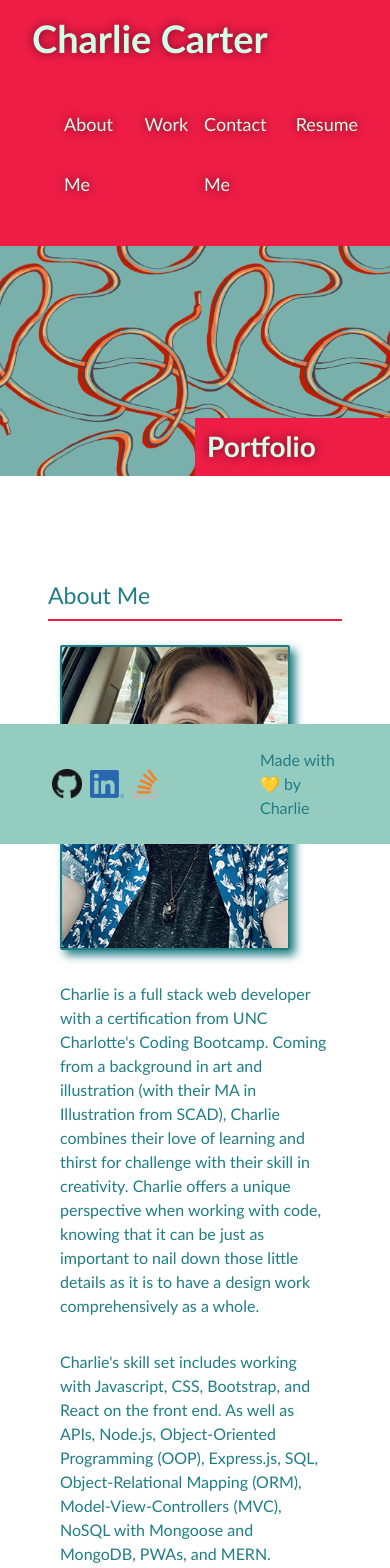
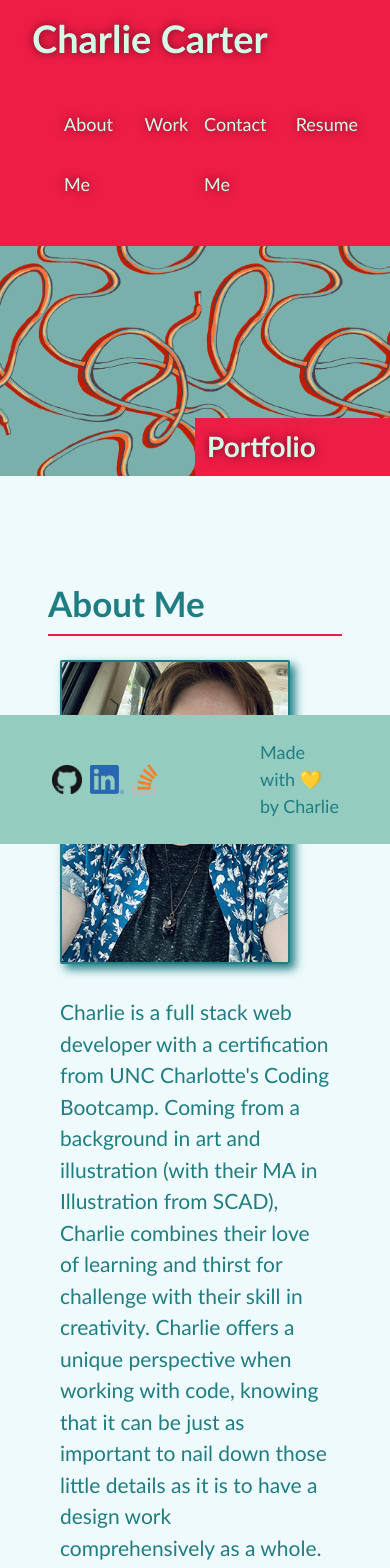
Before and after one commit to charliec1665/charliec-dev-portfolio, a React (Create React App) app: page / in a window 390 px wide. Shown: the top 1568 px of the page. Built offline with nearby package versions, Linux system fonts and the light colour scheme.

Commit message:
adjusted font size at mobile breakpoint

```diff
--- a/src/index.css
+++ b/src/index.css
@@ -243,7 +243,7 @@ footer {
   }
 
   h3 {
-    font-size: 70px;
+    font-size: 35px;
   }
 
   #photo {
@@ -253,5 +253,18 @@ footer {
 
   #about-paragraph {
     flex: 0 100%;
+    font-size: 21px;
+  }
+
+  #summary {
+    font-size: 21px;
+  }
+
+  #summary span {
+    font-size: 22px;
+  }
+
+  #footer-sig {
+    font-size: 18px;
   }
 }
--- a/src/index.js
+++ b/src/index.js
@@ -1,9 +1,9 @@
 import React from 'react';
 import ReactDOM from 'react-dom/client';
-import './index.css';
 import App from './App';
 import reportWebVitals from './reportWebVitals';
 import 'bootstrap/dist/css/bootstrap.min.css';
+import './index.css';
 
 const root = ReactDOM.createRoot(document.getElementById('root'));
 root.render(
```
